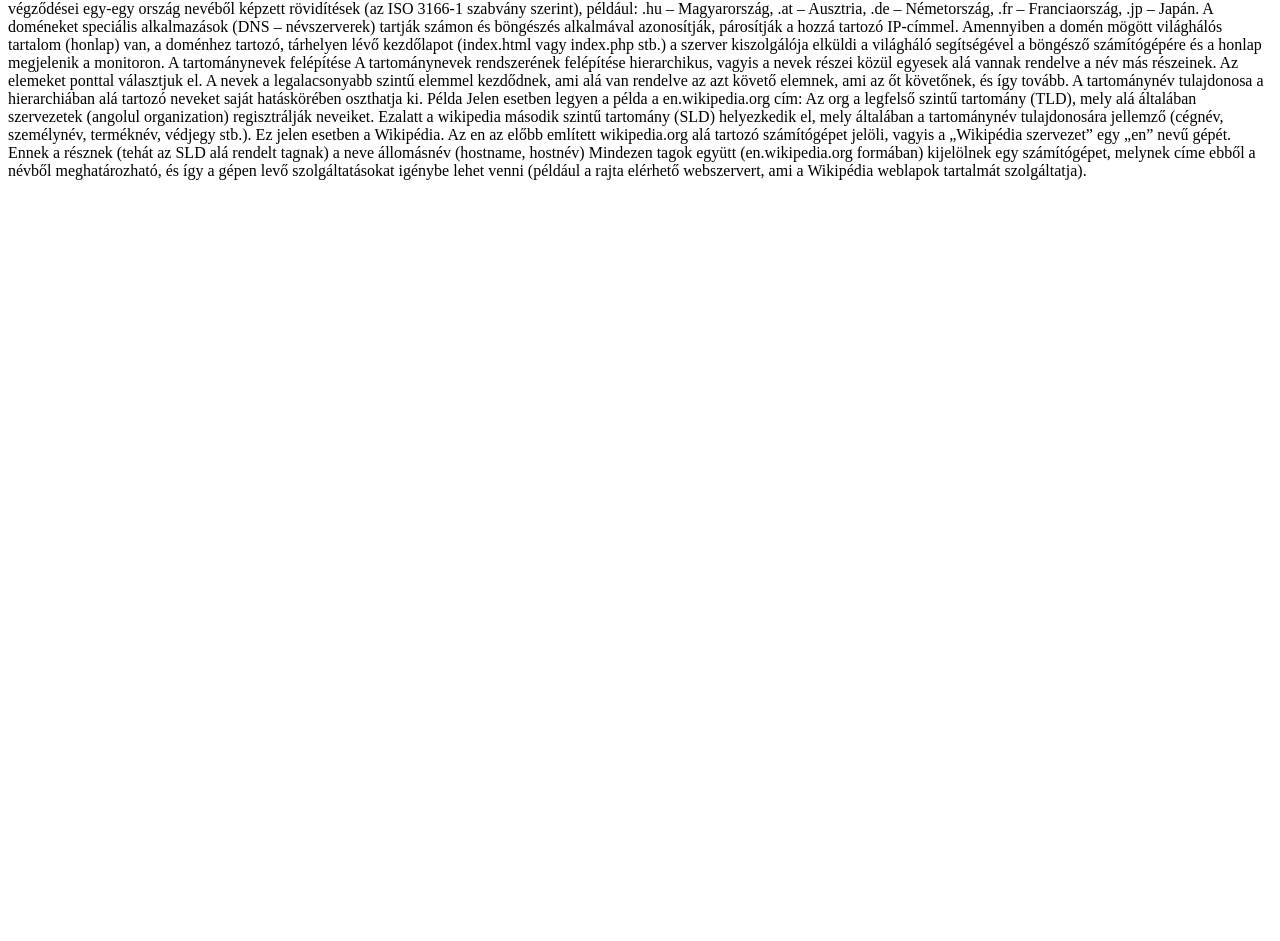
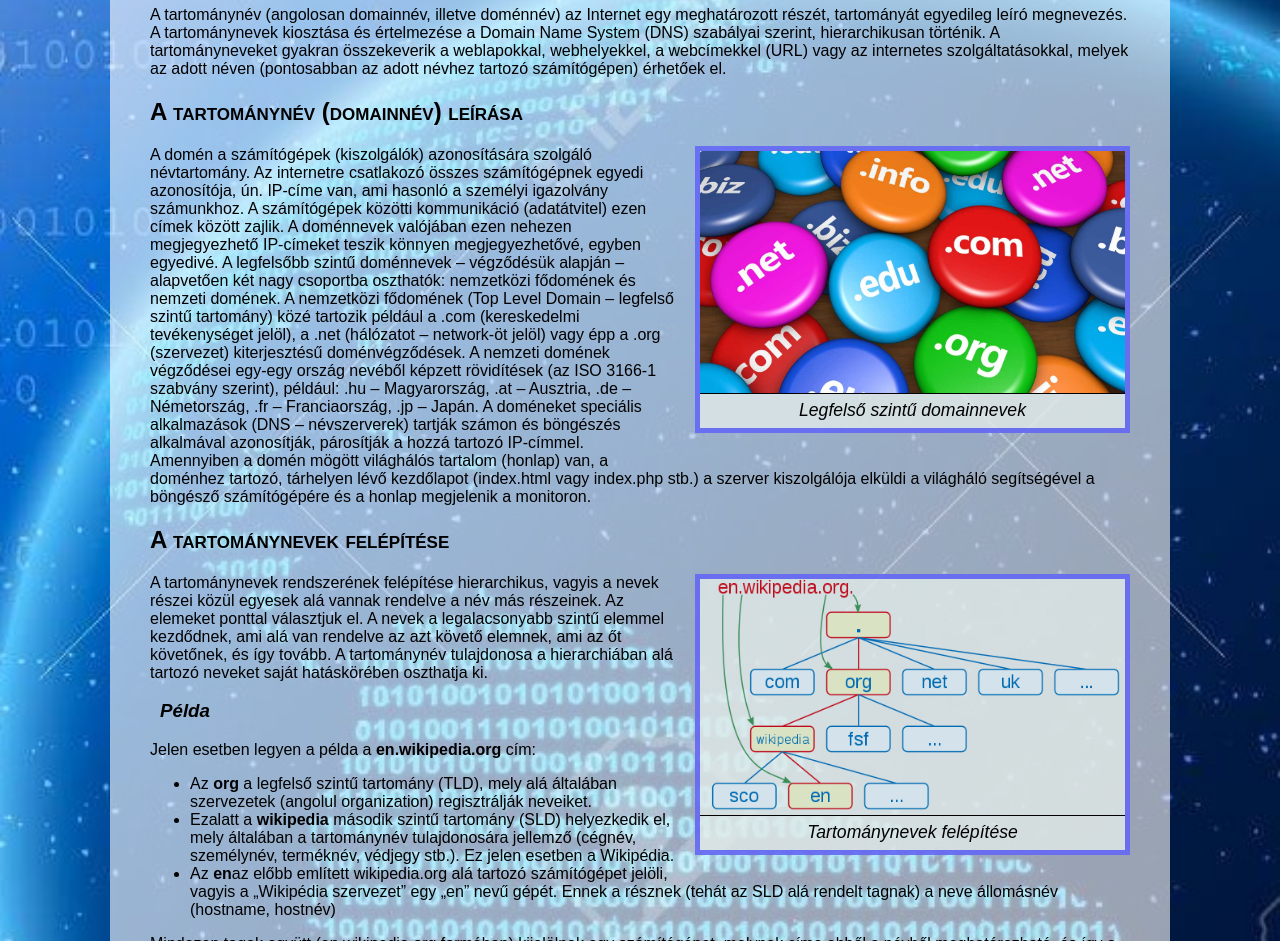
Before and after one commit to SandorMarko1/tartomanynev, a plain HTML site: page index.html in a window 1280 px wide. Shown: the part 134-1075 px from the top of the page. Before the commit the page ends 800 px from the top, so only its background shows below. Drawn offline with Linux system fonts and the light colour scheme.

Commit message:
végleges verzió

```diff
--- a/index.html
+++ b/index.html
@@ -1,33 +1,41 @@
 <!DOCTYPE html>
-<html>
-
+<html lang="hu">
 <head>
+  <meta charset="UTF-8">
+  <link rel="stylesheet" href="styles.css">
+  <title>A tartománynév</title>
 </head>
 
 <body>
-  <div>
-    A tartománynév
+  <div id="tartalom">
+  <h1>A tartománynév <a target="_blank" href="https://hu.wikipedia.org/wiki/Tartománynév">*</a> </h1>
 
     A tartománynév (angolosan domainnév, illetve doménnév) az Internet egy meghatározott részét, tartományát egyedileg leíró megnevezés. A tartománynevek kiosztása és értelmezése a Domain Name System (DNS) szabályai szerint, hierarchikusan történik. A tartományneveket gyakran összekeverik a weblapokkal, webhelyekkel, a webcímekkel (URL) vagy az internetes szolgáltatásokkal, melyek az adott néven (pontosabban az adott névhez tartozó számítógépen) érhetőek el.
 
-    A tartománynév (domainnév) leírása
-
+  <h2>A tartománynév (domainnév) leírása</h2>
+  <div class="kepkeret"> <img src="tld.jpg" alt="Legfelső szintű domainevek" title="Legfelső szintű domainevek">
+    <p class="kepfelirat">Legfelső szintű domainnevek</p></div>
     A domén a számítógépek (kiszolgálók) azonosítására szolgáló névtartomány. Az internetre csatlakozó összes számítógépnek egyedi azonosítója, ún. IP-címe van, ami hasonló a személyi igazolvány számunkhoz. A számítógépek közötti kommunikáció (adatátvitel) ezen címek között zajlik. A doménnevek valójában ezen nehezen megjegyezhető IP-címeket teszik könnyen megjegyezhetővé, egyben egyedivé. A legfelsőbb szintű doménnevek – végződésük alapján – alapvetően két nagy csoportba oszthatók: nemzetközi fődomének és nemzeti domének. A nemzetközi fődomének (Top Level Domain – legfelső szintű tartomány) közé tartozik például a .com (kereskedelmi tevékenységet jelöl), a .net (hálózatot – network-öt jelöl) vagy épp a .org (szervezet) kiterjesztésű doménvégződések. A nemzeti domének végződései egy-egy ország nevéből képzett rövidítések (az ISO 3166-1 szabvány szerint), például: .hu – Magyarország, .at – Ausztria, .de – Németország, .fr – Franciaország, .jp – Japán. A doméneket speciális alkalmazások (DNS – névszerverek) tartják számon és böngészés alkalmával azonosítják, párosítják a hozzá tartozó IP-címmel. Amennyiben a domén mögött világhálós tartalom (honlap) van, a doménhez tartozó, tárhelyen lévő kezdőlapot (index.html vagy index.php stb.) a szerver kiszolgálója elküldi a világháló segítségével a böngésző számítógépére és a honlap megjelenik a monitoron.
 
-    A tartománynevek felépítése
-
+   <h2>A tartománynevek felépítése</h2>
+   <div class="kepkeret"> <img src="felepites.png" alt="Tartománynevek felépítése" title="Tartománynevek felépítése">
+    <p class="kepfelirat">Tartománynevek felépítése</p></div>
     A tartománynevek rendszerének felépítése hierarchikus, vagyis a nevek részei közül egyesek alá vannak rendelve a név más részeinek. Az elemeket ponttal választjuk el. A nevek a legalacsonyabb szintű elemmel kezdődnek, ami alá van rendelve az azt követő elemnek, ami az őt követőnek, és így tovább. A tartománynév tulajdonosa a hierarchiában alá tartozó neveket saját hatáskörében oszthatja ki.
 
-    Példa
+  <h3>Példa</h3>
 
-    Jelen esetben legyen a példa a en.wikipedia.org cím:
-
-    Az org a legfelső szintű tartomány (TLD), mely alá általában szervezetek (angolul organization) regisztrálják neveiket.
-    Ezalatt a wikipedia második szintű tartomány (SLD) helyezkedik el, mely általában a tartománynév tulajdonosára jellemző (cégnév, személynév, terméknév, védjegy stb.). Ez jelen esetben a Wikipédia.
-    Az en az előbb említett wikipedia.org alá tartozó számítógépet jelöli, vagyis a „Wikipédia szervezet” egy „en” nevű gépét. Ennek a résznek (tehát az SLD alá rendelt tagnak) a neve állomásnév (hostname, hostnév)
-
+    Jelen esetben legyen a példa a <span>en.wikipedia.org</span> cím:
+    <ul>
+      <li>Az <span>org</span> a legfelső szintű tartomány (TLD), mely alá általában szervezetek (angolul organization) regisztrálják neveiket.</li>
+      <li>Ezalatt a <span>wikipedia</span>  második szintű tartomány (SLD) helyezkedik el, mely általában a tartománynév tulajdonosára jellemző (cégnév, személynév, terméknév, védjegy stb.). Ez jelen esetben a Wikipédia.</li>
+      <li>Az <span>en</span>az előbb említett wikipedia.org alá tartozó számítógépet jelöli, vagyis a „Wikipédia szervezet” egy „en” nevű gépét. Ennek a résznek (tehát az SLD alá rendelt tagnak) a neve állomásnév (hostname, hostnév)</li>
+    </ul>
     Mindezen tagok együtt (en.wikipedia.org formában) kijelölnek egy számítógépet, melynek címe ebből a névből meghatározható, és így a gépen levő szolgáltatásokat igénybe lehet venni (például a rajta elérhető webszervert, ami a Wikipédia weblapok tartalmát szolgáltatja).
   </div>
 </body>
 
+
+
+
+
 </html>
--- a/styles.css
+++ b/styles.css
@@ -5,6 +5,7 @@
   background-position-y: center;
   background-attachment: fixed;
   background-size: cover;
+  background-image: url(back.jpg);
 }
 
 #tartalom {
@@ -27,6 +28,8 @@
   margin-left: 20px;
   margin-bottom: 20px;
   background-color:  rgba(227, 235, 233, 0.8);
+  border: solid 5px rgba(0, 0, 255, 0.5);
+
 }
 
 .kepkeret img {
@@ -44,8 +47,29 @@
 p.kepfelirat {
   font-size: 1.1em;
   margin: 0px;
+  font-style: italic;
+  text-align: center;
+  line-height: 140%;
 }
 
 p {
   text-align: justify;
 }
+
+span{
+  font-weight: bold;
+}
+
+h3{
+  font-style: italic;
+  text-indent: 10px;
+}
+
+a{
+ text-decoration: none;
+ color: yellow;
+}
+
+a:hover{
+  color: red;
+}
```
Also changed, not shown: css_validalasa.png (added), html_validalasa.png (added).
